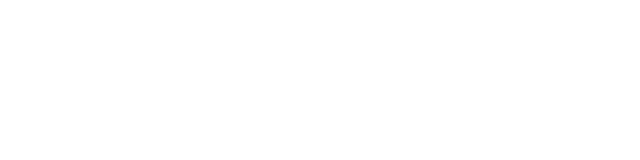
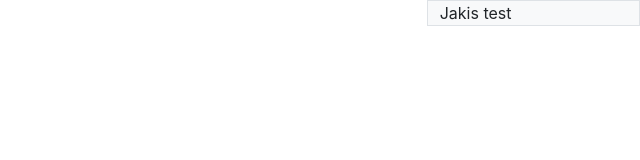
Before and after one commit to Mik-Grzeg/LinderIN, a React (Create React App) app in the folder frontend-linderin/: page /landing in a window 1280 px wide. Before the commit this address had no page. Shown: the top 160 px of the page, without its empty margins (640-1280 px from the left). Built offline with nearby package versions, Linux system fonts and the light colour scheme.

Commit message:
add landing page as default

```diff
--- a/frontend-linderin/src/App.js
+++ b/frontend-linderin/src/App.js
@@ -4,15 +4,17 @@
 
 import RegisterPage from "./pages/registerPage"
 import LoginPage from "./pages/loginPage"
+import LandingPage from "./pages/landingPage"
 
 
 function App() {
   return (
     <Router>
       <Routes>
-        <Route path="/" element={<Navigate to="/register"/>}/>
+        <Route path="/" element={<Navigate to="/landing"/>}/>
         <Route path="/register" element={<RegisterPage/>}/>
         <Route path="/login" element={<LoginPage/>}/>
+        <Route path="/landing" element={<LandingPage/>}/>
       </Routes>
     </Router>
   );
--- a/frontend-linderin/src/components/MatchCard.js
+++ b/frontend-linderin/src/components/MatchCard.js
@@ -23,9 +23,9 @@
 
   const toggle = () => setModal(!modal);
   const toggleNested = () => {
-    setNestedModal(!nestedModal);
-    setCloseAll(false);
-  };
+		 S
+
+
   const toggleAll = () => {
     setNestedModal(!nestedModal);
     setCloseAll(true);
--- /dev/null
+++ b/frontend-linderin/src/pages/landingPage.js
@@ -0,0 +1,40 @@
+import React from "react";
+import {
+  Button,
+  Modal,
+  ModalHeader,
+  ModalBody,
+  ModalFooter,
+  Container,
+  Col,
+  Row,
+  CardImg,
+  Input,
+  Toast,
+  ToastBody,
+  ToastHeader,
+} from "reactstrap";
+
+class LandingPage extends React.Component {
+  render() {
+    return (
+      <Container fluid>
+        <Row>
+					<Col
+            xl="10"
+          >
+          </Col>
+          <Col
+            className="bg-light border"
+            xl="2"
+          >
+            Jakis test
+          </Col>
+        </Row>
+        <Row></Row>
+      </Container>
+    );
+  }
+}
+
+export default LandingPage;
```
